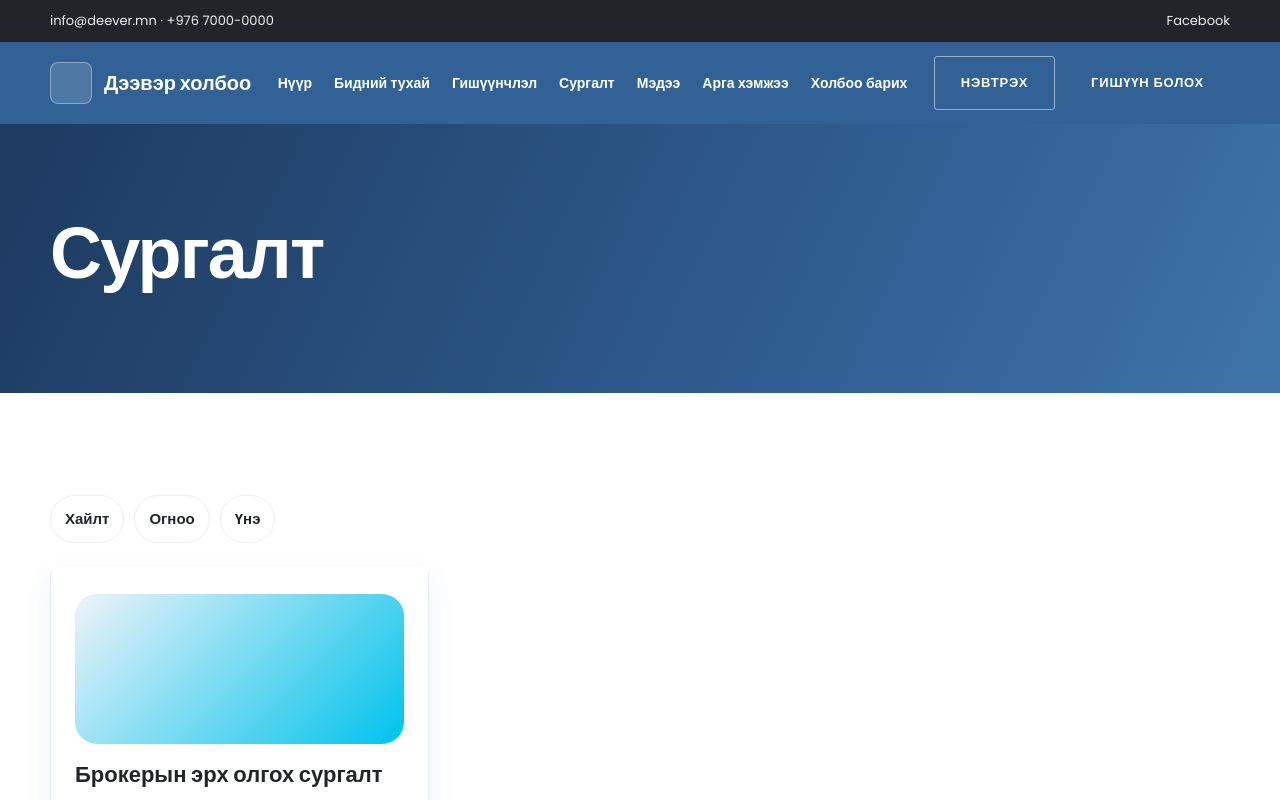
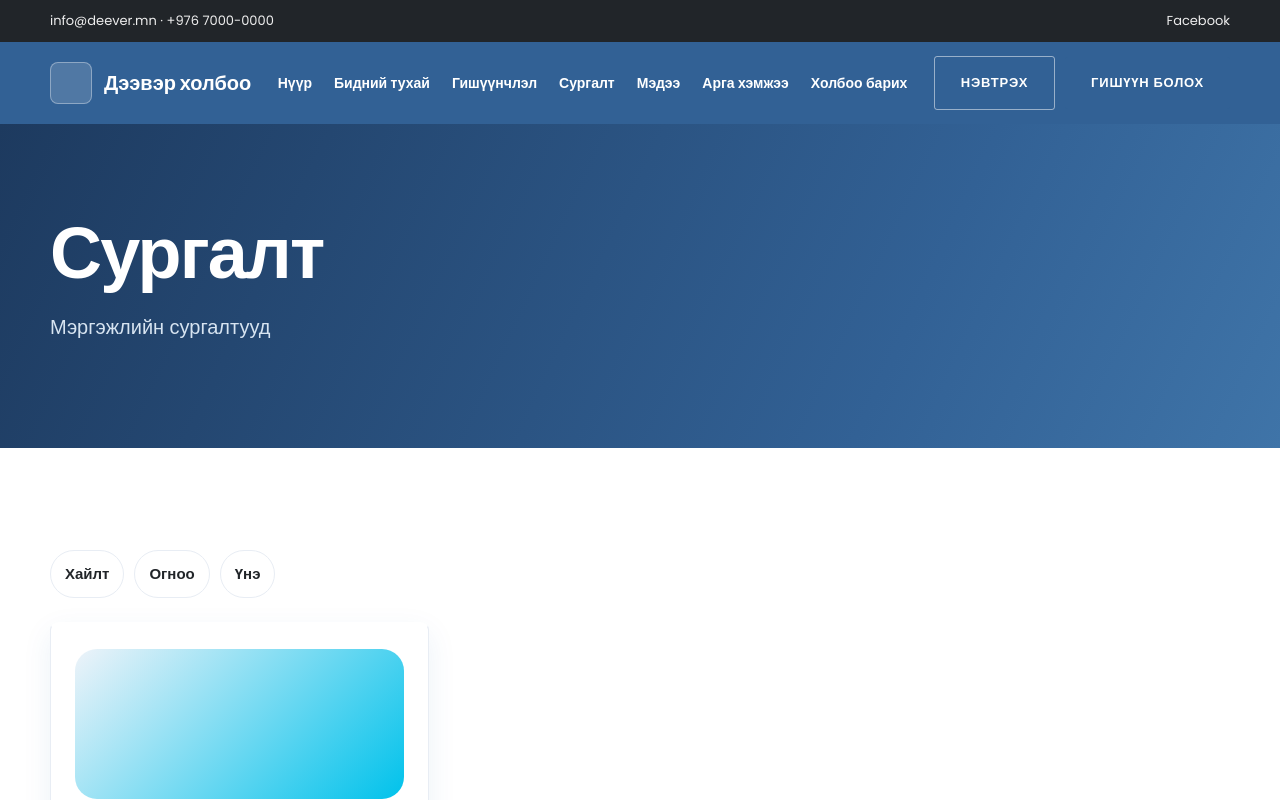
Before and after one commit to deever1231/deever-association, a Next.js app: page /training in a window 1280 px wide. Shown: the top 800 px of the page. Built offline with nearby package versions, Linux system fonts and the light colour scheme; no server answers.

Commit message:
Restore original page structure (design-only change): app/training/page.tsx

```diff
--- a/app/training/page.tsx
+++ b/app/training/page.tsx
@@ -1,5 +1,4 @@
 import Link from "next/link";
-import { CmsContent } from "@/components/CmsContent";
 
 export default function TrainingPage() {
   return (
@@ -7,9 +6,9 @@ export default function TrainingPage() {
       <section className="page-hero">
         <div className="container">
           <h1>Сургалт</h1>
+          <p className="lead">Мэргэжлийн сургалтууд</p>
         </div>
       </section>
-      <CmsContent slug="training" fallback={
       <section className="section">
         <div className="container">
           <div className="filters">
@@ -27,7 +26,6 @@ export default function TrainingPage() {
           </div>
         </div>
       </section>
-      } />
     </main>
   );
 }
```
Lines whose indentation alone changed are shown as unchanged.
